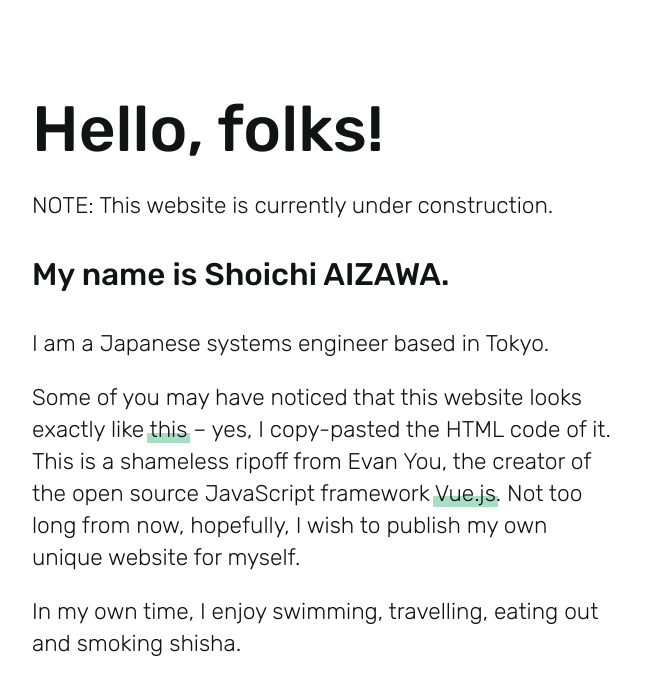
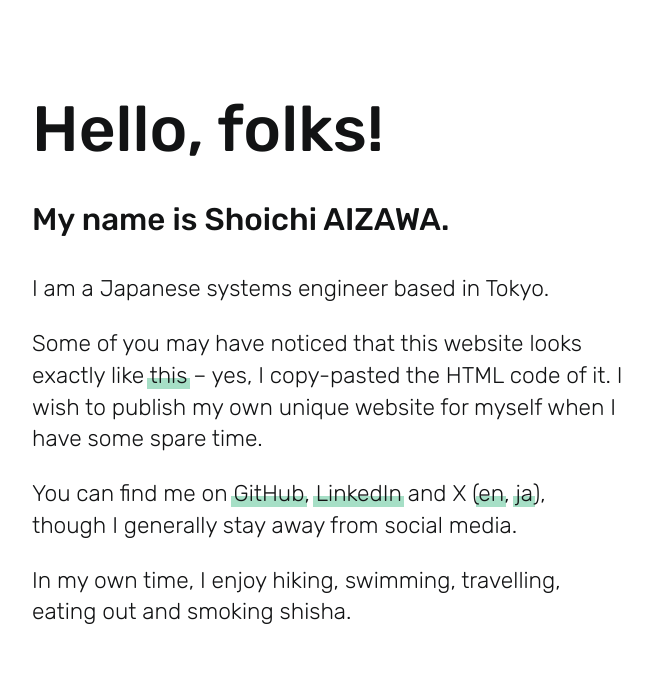
Before and after one commit to shoichiaizawa/shoichiaizawa.github.io, a plain HTML site: page index.html in a window 1280 px wide. Shown: the whole page, without its empty margins (104-756 px from the left). Drawn offline with Linux system fonts and the light colour scheme.

Commit message:
feat(index.html): update the profile description
- remove the extraneous paragraph that boasts my rip-off code
- add social media links
- add hiking for what I enjoy in my own time

```diff
--- a/index.html
+++ b/index.html
@@ -48,7 +48,6 @@
 </head>
 <body>
   <h1>Hello, folks!</h1>
-  <p>NOTE: This website is currently under construction.</p>
   <p style="font-weight:500; font-size:2.2em">
     My name is Shoichi AIZAWA.
   </p>
@@ -56,10 +55,13 @@
     I am a Japanese systems engineer based in Tokyo.
   </p>
   <p>
-    Some of you may have noticed that this website looks exactly like <a href="https://evanyou.me/" target="_blank">this</a> – yes, I copy-pasted the HTML code of it. This is a shameless ripoff from Evan You, the creator of the open source JavaScript framework <a href="https://vuejs.org" target="_blank">Vue.js</a>. Not too long from now, hopefully, I wish to publish my own unique website for myself.
+    Some of you may have noticed that this website looks exactly like <a href="https://evanyou.me" target="_blank">this</a> – yes, I copy-pasted the HTML code of it. I wish to publish my own unique website for myself when I have some spare time.
   </p>
   <p>
-    In my own time, I enjoy swimming, travelling, eating out and smoking shisha.
+    You can find me on <a href="https://github.com/shoichiaizawa" target="_blank">GitHub</a>, <a href="https://www.linkedin.com/in/shoichiaizawa" target="_blank">LinkedIn</a> and X (<a href="https://x.com/shoichiaizawa" target="_blank">en</a>, <a href="https://x.com/shoichiaizawaJP" target="_blank">ja</a>), though I generally stay away from social media.
+  </p>
+  <p>
+    In my own time, I enjoy hiking, swimming, travelling, eating out and smoking shisha.
   </p>
 </body>
 </html>
```
